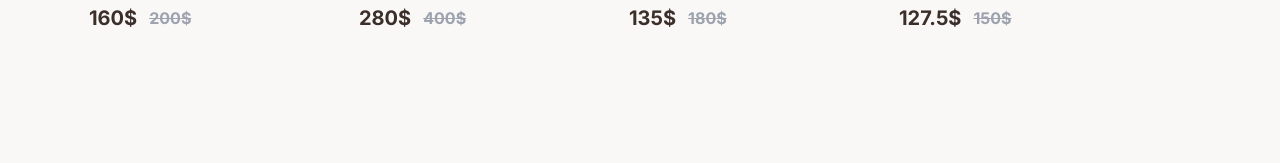
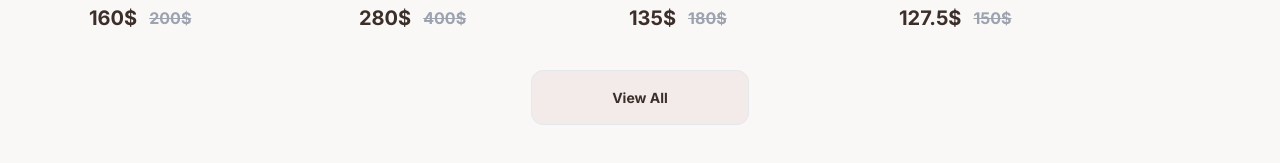
Before and after one commit to ZiadRefaey/LC-DOO-Next, a Next.js app: page / in a window 1280 px wide. Shown: the part 1018-1181 px from the top of the page. Before the commit the page ends 1128 px from the top, so only its background shows below. Built offline with nearby package versions, Linux system fonts and the light colour scheme.

Commit message:
style: secondary button UI

```diff
--- a/components/customer/layout/Home/FeaturedProducts.tsx
+++ b/components/customer/layout/Home/FeaturedProducts.tsx
@@ -2,6 +2,7 @@ import React from "react";
 import { product } from "./product.type";
 import Section from "../../ui/Section";
 import ProductsShowcase from "./ProductsShowcase";
+import SecondaryButton from "../../ui/SecondaryButton";
 const featuredProducts: product[] = [
   {
     discountPercentage: 20,
@@ -33,11 +34,13 @@ const featuredProducts: product[] = [
   },
 ];
 export default function FeaturedProducts() {
-  console.log("featured", featuredProducts);
   return (
     <Section>
       <h2 className="text-preset-1 uppercase mb-10">Featured</h2>
       <ProductsShowcase products={featuredProducts} />
+      <SecondaryButton className="w-[218px] mt-10" href="/">
+        View All
+      </SecondaryButton>
     </Section>
   );
 }
--- a/components/customer/layout/Home/ProductsList.tsx
+++ b/components/customer/layout/Home/ProductsList.tsx
@@ -3,7 +3,6 @@ import { product } from "./product.type";
 import ProductCard from "./ProductCard";
 
 export default function ProductsList({ products }: { products: product[] }) {
-  console.log("productsList", products);
   return products.map((product: product, index: number) => (
     <ProductCard
       key={index}
--- a/components/customer/layout/Home/ProductsShowcase.tsx
+++ b/components/customer/layout/Home/ProductsShowcase.tsx
@@ -5,7 +5,6 @@ export default function ProductsShowcase({
 }: {
   products: product[];
 }) {
-  console.log("showcase", products);
   return (
     <div className="grid  grid-cols-1 md:grid-cols-2 xl:grid-cols-4 gap-y-5 items-center justify-between w-full place-items-center">
       <ProductsList products={products} />
--- a/components/customer/ui/SecondaryButton.tsx
+++ b/components/customer/ui/SecondaryButton.tsx
@@ -6,20 +6,19 @@ export default function SecondaryButton({
   className,
   href,
   onClick,
-  type,
+  type = "button",
 }: {
   children: ReactNode;
-  className: string;
-  href: string;
-  onClick: () => void;
-  type: "button" | "submit" | "reset" | undefined;
+  className?: string;
+  href?: string;
+  onClick?: () => void;
+  type?: "button" | "submit" | "reset" | undefined;
 }) {
+  const sharedClassName =
+    "text-preset-4-bold bg-card-background hover:bg-inherit hover:border hover:border-primary transition-all duration-200 rounded-xl py-4 px-6 border text-center";
   if (href)
     return (
-      <Link
-        className={`${className} text-body-sm xl:text-body-lg md:text-body-md hover:text-tertiary transition-all duration-200`}
-        href={href}
-      >
+      <Link className={`${className} ${sharedClassName}`} href={href}>
         {children}
       </Link>
     );
@@ -27,7 +26,7 @@ export default function SecondaryButton({
     <button
       onClick={onClick}
       type={type}
-      className={`${className} ]text-body-sm xl:text-body-lg md:text-body-md hover:text-tertiary transition-all duration-200`}
+      className={`${className} ${sharedClassName}`}
     >
       {children}
     </button>
```
